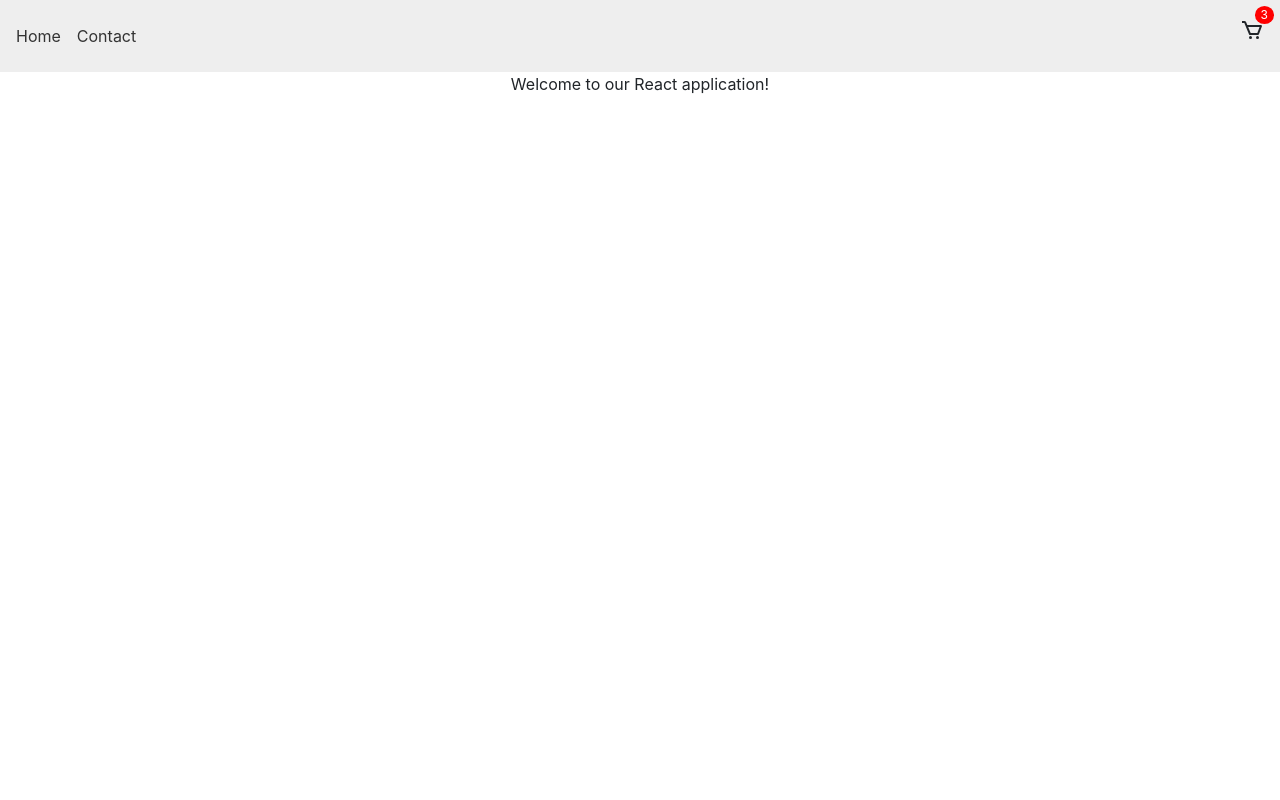
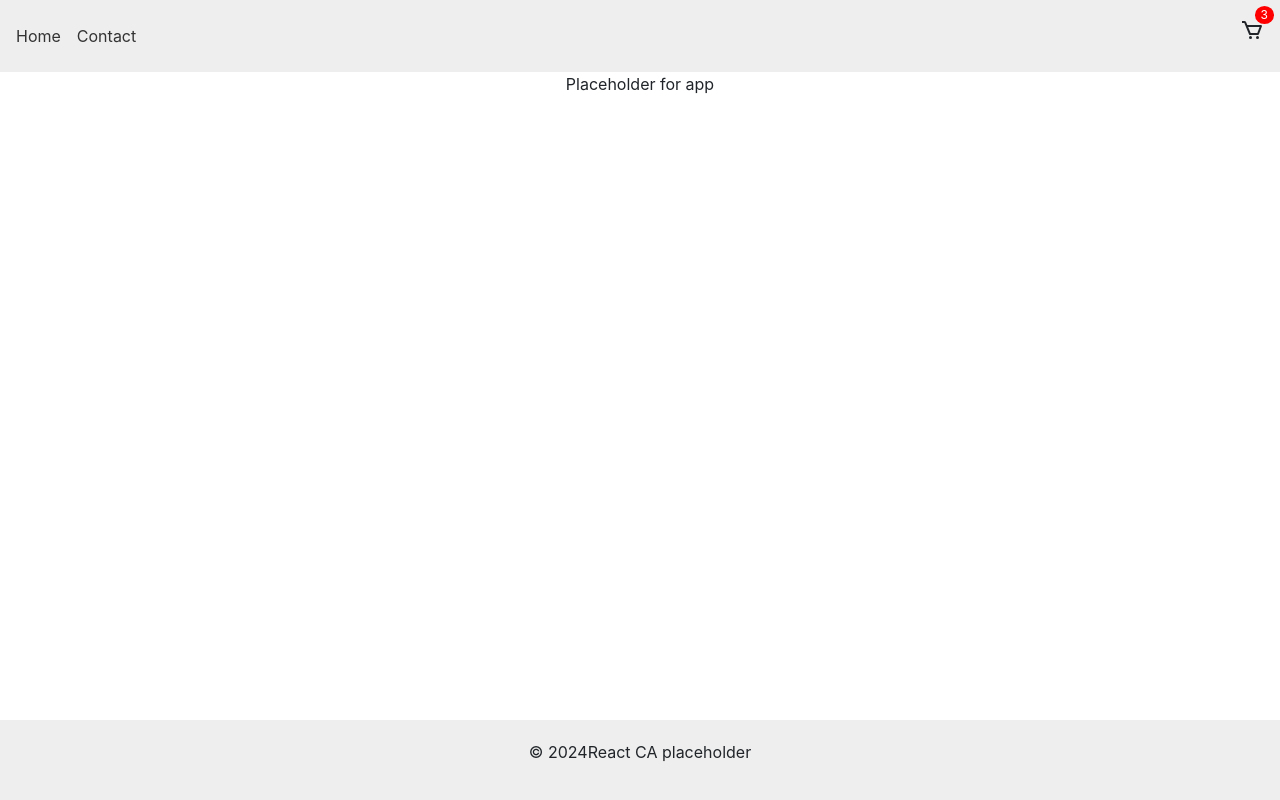
Before and after one commit to Olekrr/ReactCA, a React (Create React App) app in the folder react-ca/: page / in a window 1280 px wide. Built offline with nearby package versions, Linux system fonts and the light colour scheme; the HTML template or start-up script is replaced by a standard one.

Commit message:
added footer and layout components

```diff
--- a/react-ca/src/App.js
+++ b/react-ca/src/App.js
@@ -1,15 +1,13 @@
 import React from 'react';
 import './App.css';
-import Header from './components/Header/Header';
+import Layout from './components/Layout/Layout';
 
 function App() {
   return (
     <div className="App">
-      <Header />
-      <main>
-        {/* Placeholder for main content */}
-        <p>Welcome to our React application!</p>
-      </main>
+      <Layout>
+        Placeholder for app
+      </Layout>
     </div>
   );
 }
--- /dev/null
+++ b/react-ca/src/components/Footer/Footer.jsx
@@ -0,0 +1,11 @@
+import React from "react";
+import "./Footer.scss"
+
+const Footer = () => {
+    return (
+        <footer className="footer">
+            <p>&copy; {new Date().getFullYear()}React CA placeholder</p>
+        </footer>
+    )
+}
+export default Footer
--- /dev/null
+++ b/react-ca/src/components/Footer/Footer.scss
@@ -0,0 +1,8 @@
+.footer{
+    padding: 20px;
+    text-align: center;
+    background-color: #eeeeee;
+    position: absolute;
+    bottom: 0;
+    width: 100%;
+}
--- /dev/null
+++ b/react-ca/src/components/Layout/Layout.jsx
@@ -0,0 +1,15 @@
+import React from "react";
+import Header from "../Header/Header.jsx";
+import Footer from "../Footer/Footer.jsx";
+
+const Layout = ({ children }) => {
+  return (
+    <>
+      <Header />
+      <main>{children}</main>
+      <Footer />
+    </>
+  );
+};
+
+export default Layout;
```
